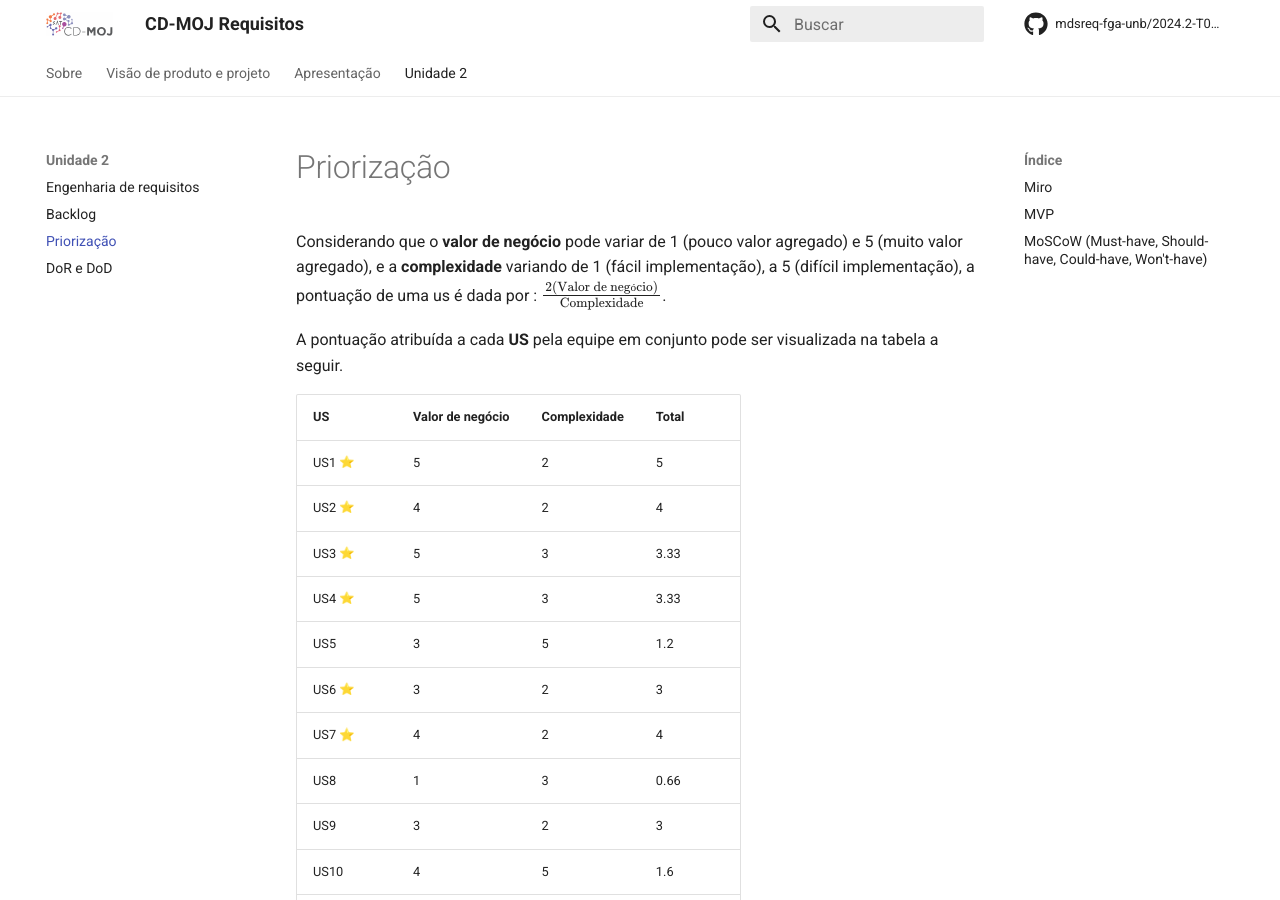
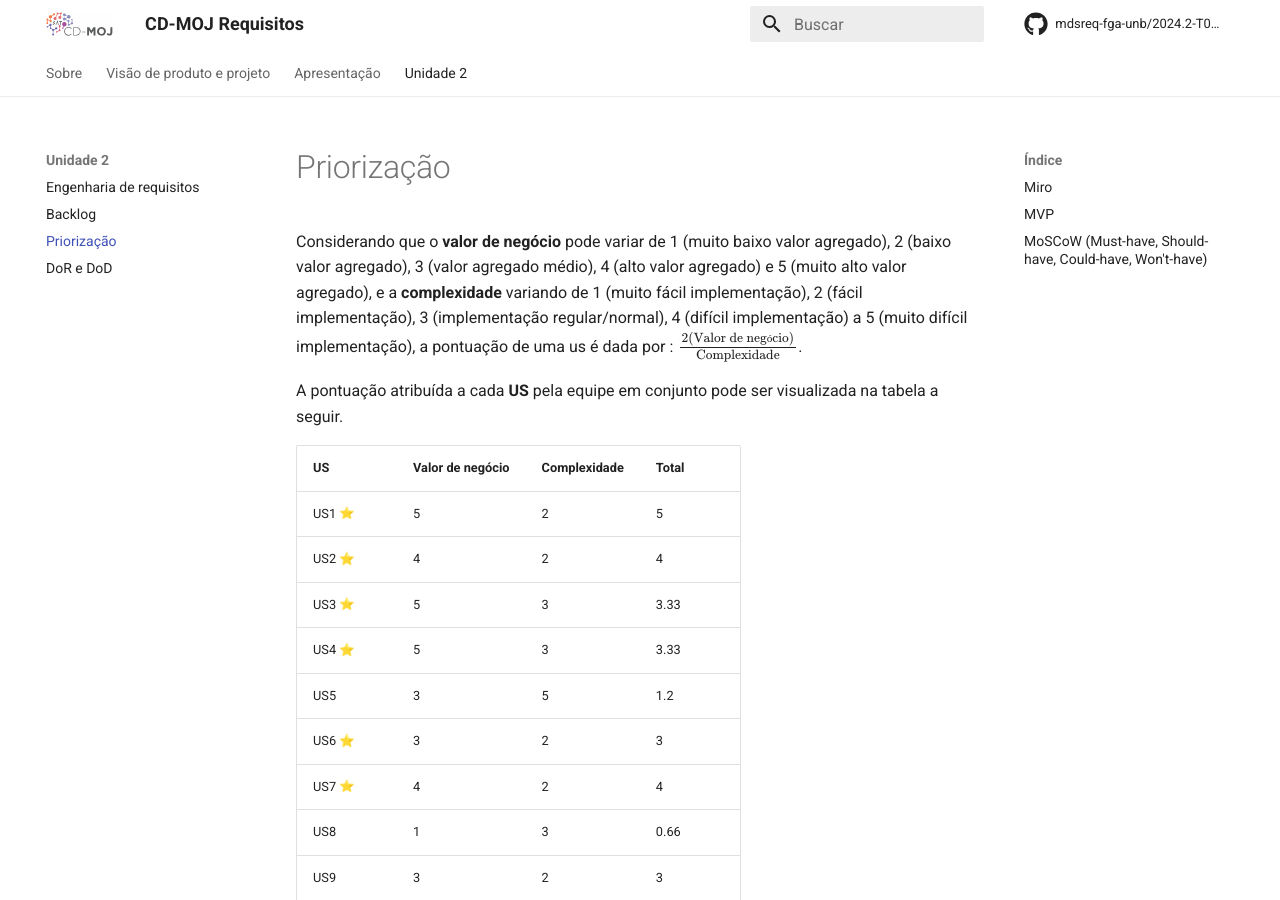
Before and after one commit to mdsreq-fga-unb/2024.2-T01-CD-MOJ, an MkDocs documentation site: the page built from docs/us/priorizacao.md, in a window 1280 px wide and 900 px high. Built offline with MkDocs 1.6.1 and Material for MkDocs 9.7.7, drawn with Linux system fonts in a browser that asks for light colours; emoji names are drawn with the system emoji font; comment, search, counter and statistics services are not loaded.

Commit message:
detalha escala de priorização

```diff
--- a/docs/us/priorizacao.md
+++ b/docs/us/priorizacao.md
@@ -1,6 +1,6 @@
 # Priorização
 
-Considerando que o **valor de negócio** pode variar de 1 (pouco valor agregado) e 5 (muito valor agregado), e a **complexidade** variando de 1 (fácil implementação), a 5 (difícil implementação), a pontuação de uma us é dada por : $\frac{2 (\text{Valor de negócio})}{\text{Complexidade}}$.
+Considerando que o **valor de negócio** pode variar de 1 (muito baixo valor agregado), 2 (baixo valor agregado), 3 (valor agregado médio), 4 (alto valor agregado) e 5 (muito alto valor agregado), e a **complexidade** variando de 1 (muito fácil implementação), 2 (fácil implementação), 3 (implementação regular/normal), 4 (difícil implementação) a 5 (muito difícil implementação), a pontuação de uma us é dada por : $\frac{2 (\text{Valor de negócio})}{\text{Complexidade}}$.
 
 A pontuação atribuída a cada **US** pela equipe em conjunto pode ser visualizada na tabela a seguir.
 
```
